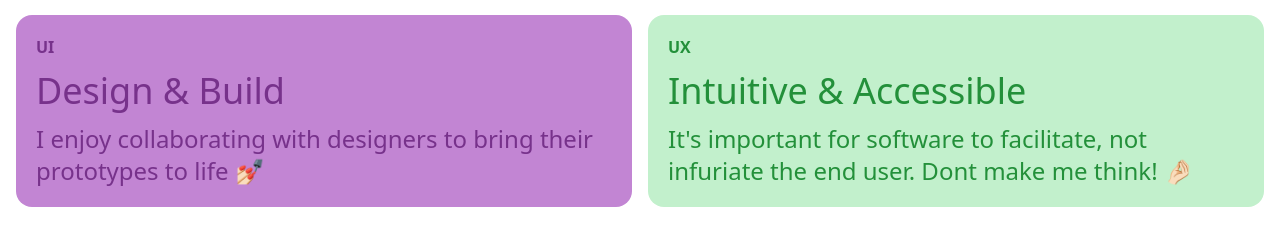
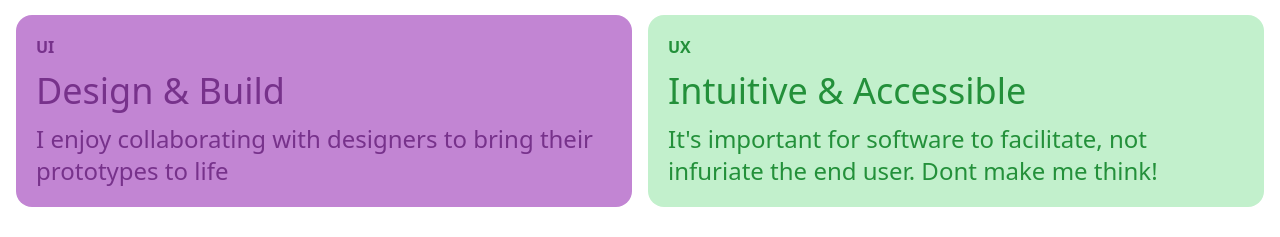
Before and after one commit to beazergood/db-portfolio, a Next.js app: page / in a window 1280 px wide. Shown: the part 1100-1337 px from the top of the page. Built offline with nearby package versions, Linux system fonts and the light colour scheme; a web font is replaced by a local one.

Commit message:
no emojis 😢

```diff
--- a/src/components/portfolio/About/index.tsx
+++ b/src/components/portfolio/About/index.tsx
@@ -91,7 +91,7 @@ export const About: React.FC<AboutProps> = () => {
             <p className="text-4xl py-3 text-purp-dark">Design &amp; Build</p>
             <p className="text-2xl text-purp-dark">
               I enjoy collaborating with designers to bring their prototypes to
-              life 💅🏻
+              life
             </p>
           </motion.div>
           <motion.div
@@ -105,7 +105,7 @@ export const About: React.FC<AboutProps> = () => {
             </p>
             <p className="text-2xl text-thyme">
               It's important for software to facilitate, not infuriate the end
-              user. Dont make me think! 🤌🏻
+              user. Dont make me think!
             </p>
           </motion.div>
         </div>{' '}
```
